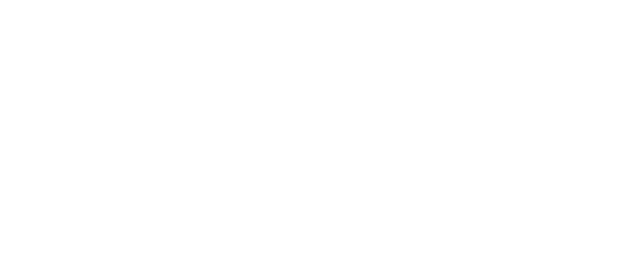
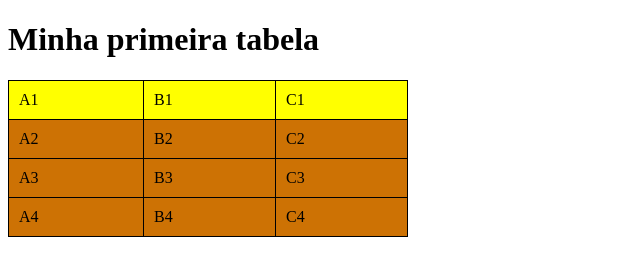
Before and after one commit to 404c3s4r/CSS-HTML-Cursoemvideo, a plain HTML site: page Modulo3/ex39/index.html in a window 1280 px wide. Shown: the whole page, without its empty margins (0-640 px from the left). Drawn offline with Linux system fonts and the light colour scheme.

Commit message:
Minha primeira tabela
Aprendizado:  border-collapse: collapse; para remover espaço entre tabelas

```diff
--- a/Modulo3/ex39/index.html
+++ b/Modulo3/ex39/index.html
@@ -1,11 +1,52 @@
 <!DOCTYPE html>
-<html lang="pt-br">
+<html lang="en">
 <head>
     <meta charset="UTF-8">
     <meta name="viewport" content="width=device-width, initial-scale=1.0">
-    <title>Trabalhando com tabelas</title>
+    <title>Document</title>
+    <style>
+        td {
+            padding: 10px;
+            border: 1px solid black;
+        }
+        tr {
+            background-color: rgb(205, 114, 4);
+        }
+        table {
+            border: 1px solid rgb(157, 35, 35);
+            width: 400px;
+            border-collapse: collapse;
+
+        }
+        tr.primeira{
+            background-color: yellow;
+        }
+    </style>
 </head>
 <body>
+    <h1>Minha primeira tabela</h1>
+    <table>
+        <tr class="primeira">
+            <td>A1</td>
+            <td>B1</td>
+            <td>C1</td>
+        </tr>
+        <tr>
+            <td>A2</td>
+            <td>B2</td>
+            <td>C2</td>
+        </tr>
+        <tr>
+            <td>A3</td>
+            <td>B3</td>
+            <td>C3</td>
+        </tr>
+        <tr>
+            <td>A4</td>
+            <td>B4</td>
+            <td>C4</td>
+        </tr>
 
+    </table>
 </body>
 </html>
```
